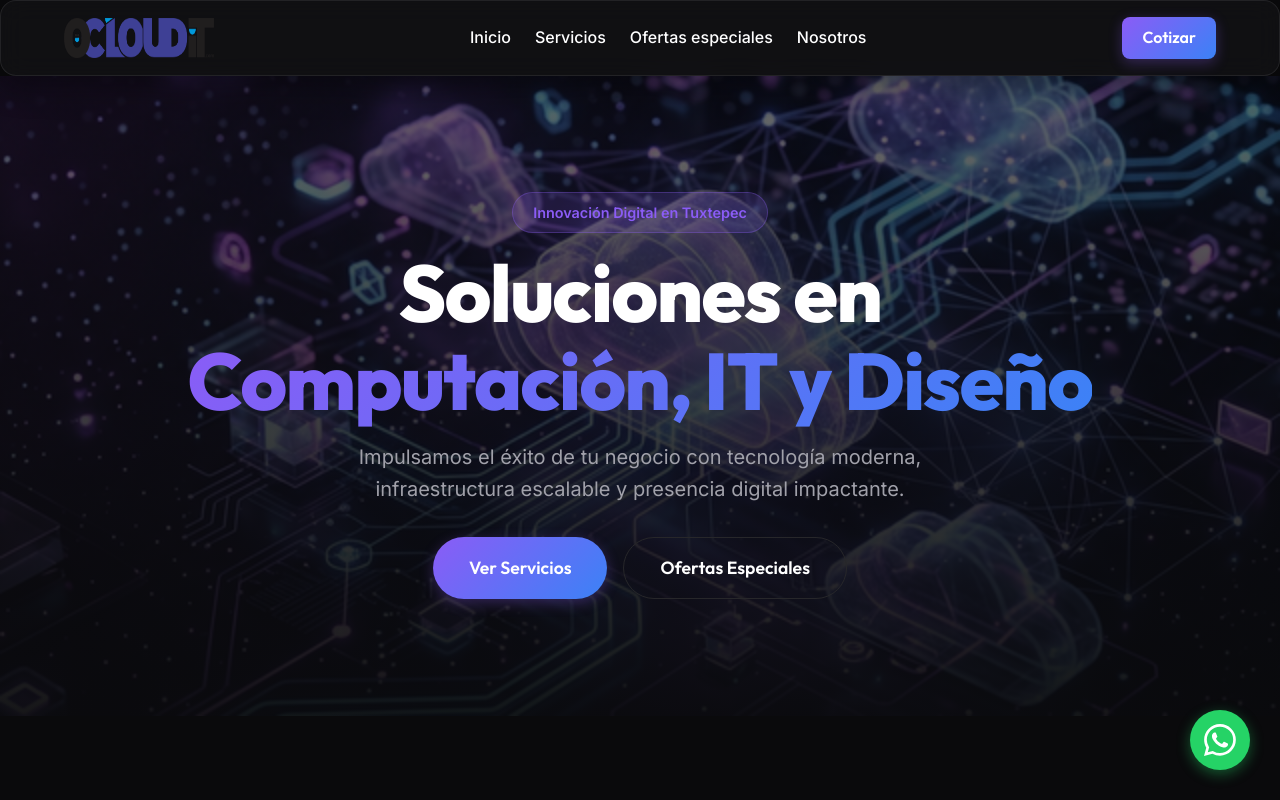
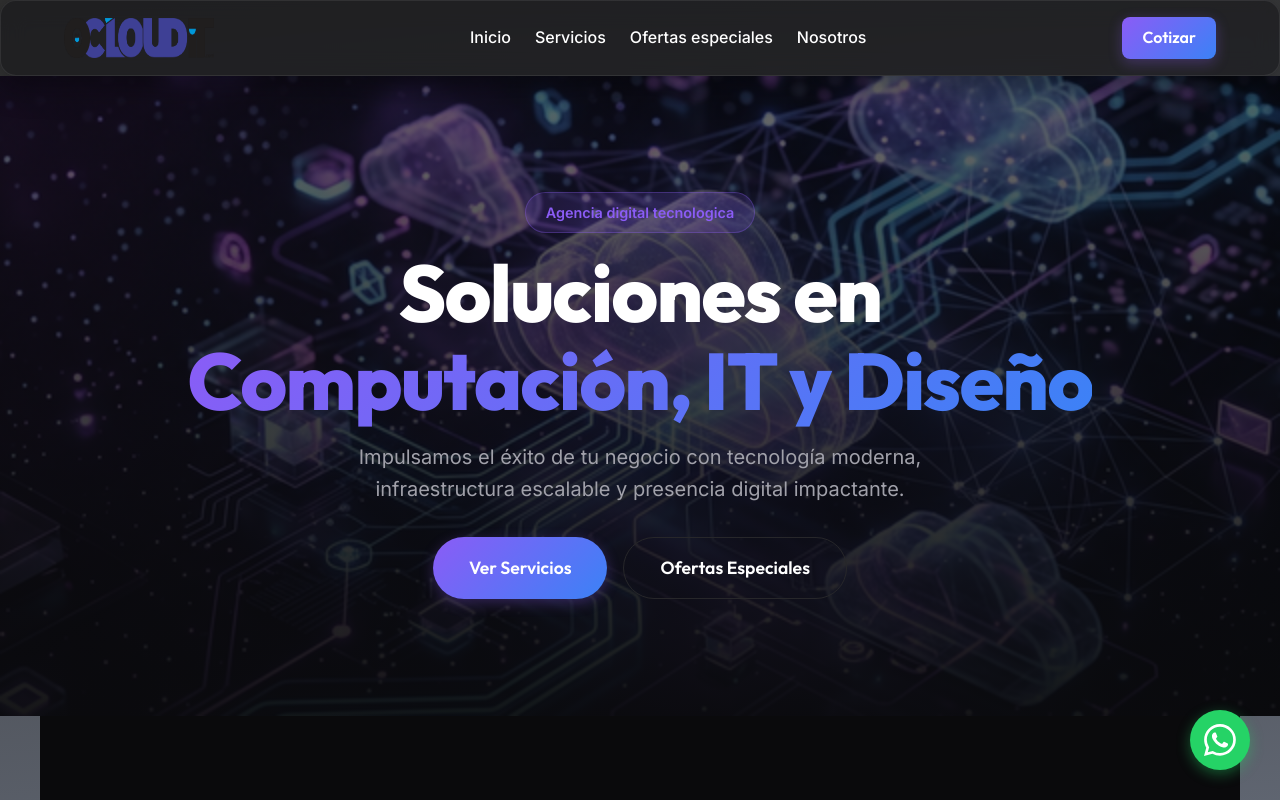
Before and after one commit to LuisJacoboRoy/ocloudit, a React (Vite) app: page / in a window 1280 px wide. Shown: the top 800 px of the page. Built offline with nearby package versions, Linux system fonts and the light colour scheme.

Commit message:
ssl y esquemas

```diff
--- a/index.html
+++ b/index.html
@@ -3,7 +3,7 @@
 
 <head>
   <meta charset="UTF-8" />
-  <link rel="icon" type="image/svg+xml" href="/vite.svg" />
+  <link rel="icon" type="image/png" href="/ocloudit%20logo.png" />
   <meta name="viewport" content="width=device-width, initial-scale=1.0" />
   <meta http-equiv="X-UA-Compatible" content="IE=edge" />
   <meta name="theme-color" content="#1a1a2e" />
--- a/src/components/Footer.jsx
+++ b/src/components/Footer.jsx
@@ -23,8 +23,8 @@ const Footer = () => {
                 <div className="flex-col">
                     <h4 style={{ marginBottom: '16px', color: '#fff' }}>Contacto</h4>
                     <ul className="flex-col gap-2 text-secondary">
-                        <li>hola@sitio.com</li>
-                        <li>+52 123 456 7890</li>
+                        <li><a href="mailto:killerpollo22@msn.com" style={{ color: 'inherit', textDecoration: 'none' }}>killerpollo22@msn.com</a></li>
+                        <li><a href="https://wa.me/522871311971?text=Hola%20Ocloudit%20me%20puede%20dar%20información?" target="_blank" rel="noopener noreferrer" style={{ color: 'inherit', textDecoration: 'none' }}>2871311971</a></li>
                         <li>
                             <div className="flex gap-4 mt-8" style={{ marginTop: '16px' }}>
                                 <a href="#" className="glass-panel" style={{ padding: '8px', borderRadius: '50%' }}>X</a>
--- a/src/components/Header.jsx
+++ b/src/components/Header.jsx
@@ -6,7 +6,9 @@ const Header = () => {
             <div className="container flex justify-between items-center">
                 <div className="flex items-center gap-2">
                     {/* Logo Horizontal */}
-                    <img src="./ocloudit%20logo.png" alt="ocloudit logo" style={{ height: '40px', width: 'auto', maxWidth: '150px' }} />
+                    <a href="#hero" style={{ display: 'flex', alignItems: 'center' }}>
+                        <img src="./ocloudit%20logo.png" alt="ocloudit logo" style={{ height: '40px', width: 'auto', maxWidth: '150px' }} />
+                    </a>
                 </div>
 
                 <nav className="flex items-center gap-6" style={{ fontWeight: '500' }}>
--- a/src/components/Hero.jsx
+++ b/src/components/Hero.jsx
@@ -30,7 +30,7 @@ const Hero = () => {
             <div className="container" style={{ position: 'relative', zIndex: 2 }}>
                 <ScrollReveal direction="up" className="flex-col items-center text-center gap-6" style={{ maxWidth: '900px', margin: '0 auto' }}>
                     <div style={{ display: 'inline-block', padding: '8px 20px', background: 'rgba(139, 92, 246, 0.15)', border: '1px solid rgba(139, 92, 246, 0.3)', borderRadius: 'var(--border-radius-full)', color: 'var(--color-brand-primary)', fontWeight: '600', fontSize: '0.9rem', marginBottom: '16px' }}>
-                        Innovación Digital en Tuxtepec
+                        Agencia digital tecnologica
                     </div>
                     <h1 style={{ fontSize: '5rem', fontWeight: '800', letterSpacing: '-0.02em', lineHeight: '1.1' }}>
                         Soluciones en <br />
--- a/src/style.css
+++ b/src/style.css
@@ -36,7 +36,8 @@
 
 body {
   font-family: 'Inter', sans-serif;
-  background-color: var(--color-bg-base);
+  background: #303030;
+  background: linear-gradient(174deg, rgba(48, 48, 48, 1) 0%, rgba(199, 218, 255, 1) 50%, rgba(255, 230, 196, 1) 100%);
   color: var(--color-text-primary);
   line-height: 1.6;
   -webkit-font-smoothing: antialiased;
```
